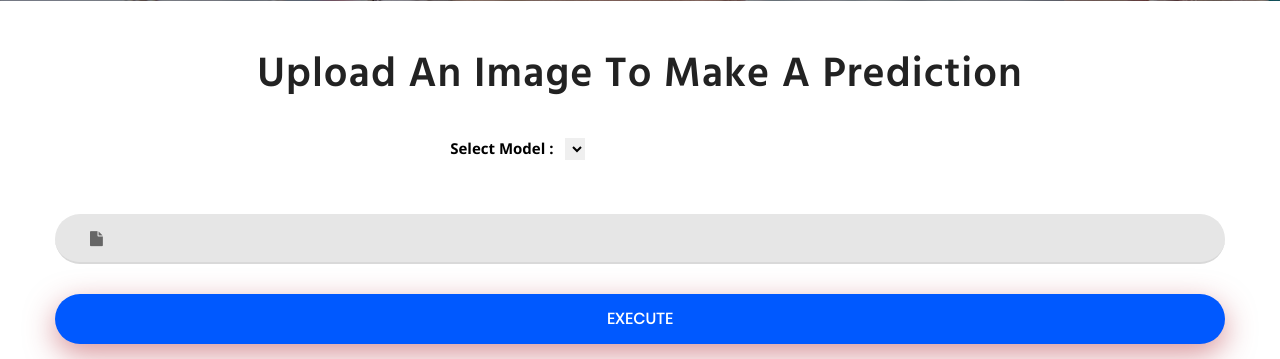
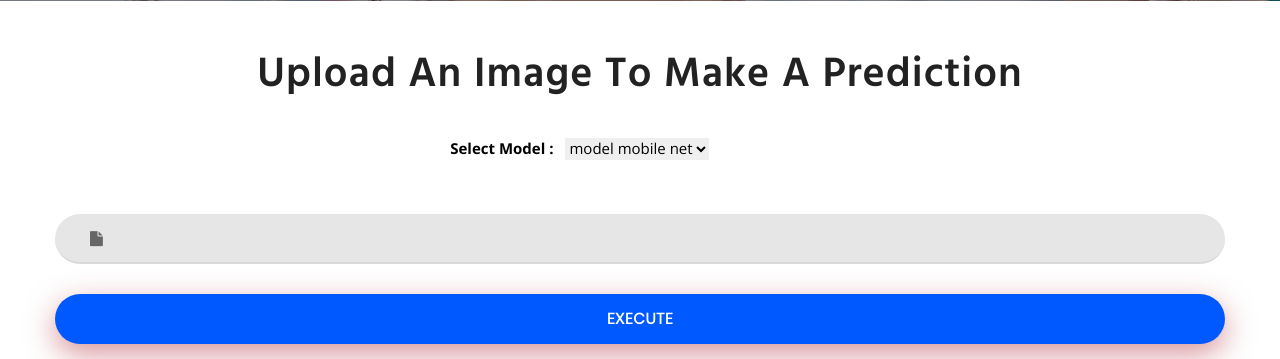
Before and after one commit to ilham-yori/ChickenDiseaseDetection, a Flask app: page / in a window 1280 px wide. Shown: the part 428-787 px from the top of the page. Run offline with Flask 2, Linux system fonts and the light colour scheme; lists and menus that the app fills with data are empty; some libraries are stand-ins or nearby versions; some web fonts are replaced.

Commit message:
Add options to choose model

```diff
--- a/templates/select.html
+++ b/templates/select.html
@@ -35,9 +35,8 @@
                 <div class="column">
                     <div class="form-check form-check-inline">
                         <select name="select_model" id="selected_model">
-                            <!--
-                                Option for choosing the model
-                                <option value='model'>Model</option> -->
+                            <option value='modelmobilenetv1'>model mobile net</option>
+                            <option value="modelresnet">model resnet</option>
                         </select>
                     </div>
                 </div>
@@ -46,7 +45,7 @@
             <div class="container-login100-form-btn">
                 <div class="wrap-input100 validate-input" data-validate="Image file is required" id="input">
                     <input class="input100" id="image-source" name="file" onchange="previewImage();" type="file"
-                        alt="Input Image" accept="image/jpeg,image/jpg,image/png">
+                        alt="Input Image" accept="image/jpeg,image/jpg,image/png,image/jfif">
                     <span class="focus-input100"></span>
                     <span class="symbol-input100">
                         <i class="fa fa-file" aria-hidden="true"></i>
```
